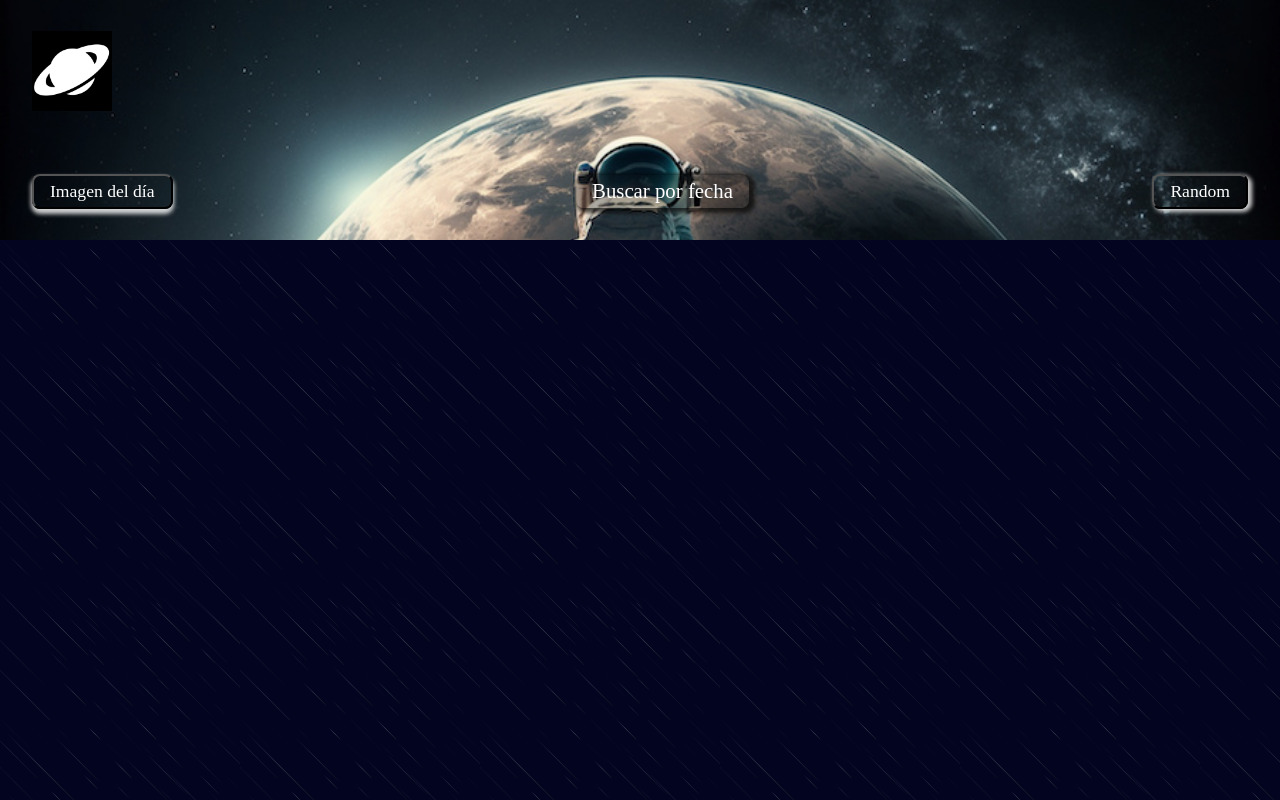
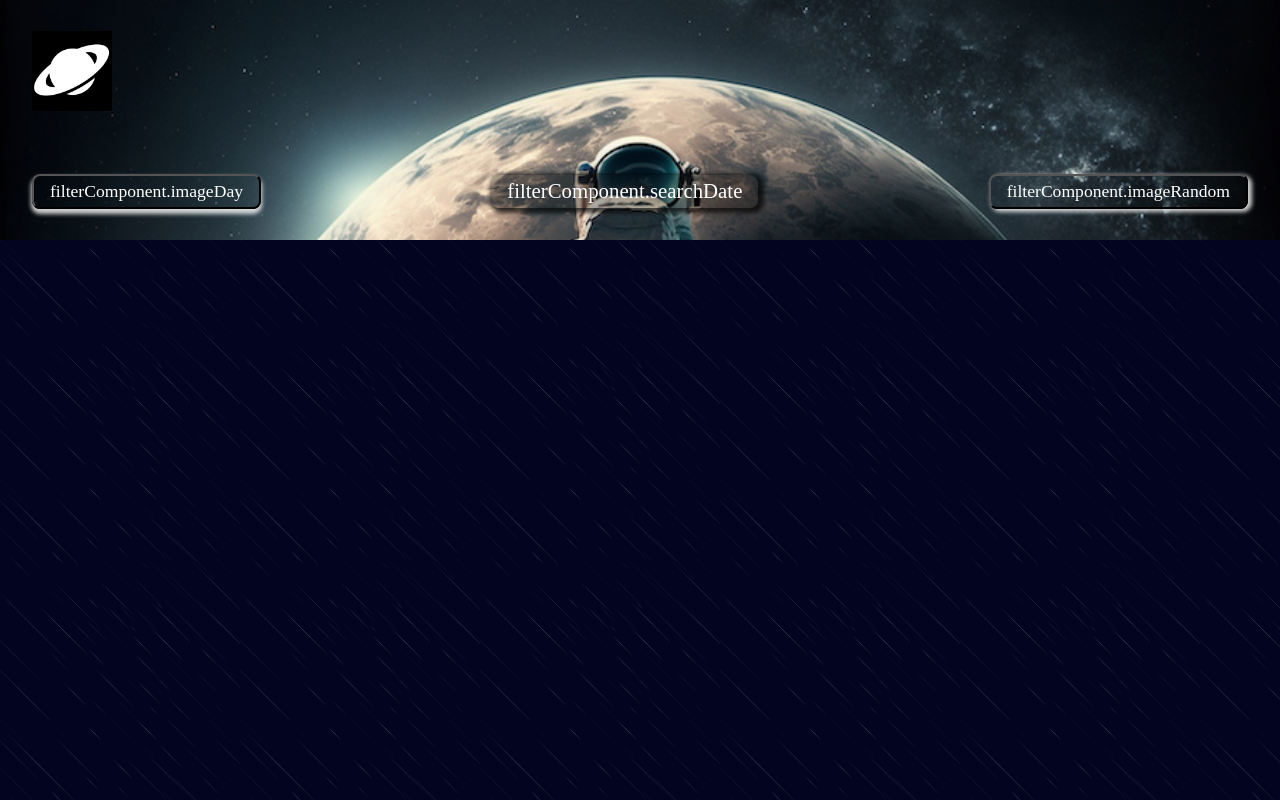
Before and after one commit to ferchodeleon/nasa, a React (Vite) app: page / in a window 1280 px wide. Built offline with nearby package versions, Linux system fonts and the light colour scheme.

Commit message:
Add language translate

```diff
--- a/src/components/FilterComponent.jsx
+++ b/src/components/FilterComponent.jsx
@@ -1,8 +1,11 @@
 import PropTypes from "prop-types";
 
 import "../styles/FilterComponent.css";
+import { useTranslation } from "react-i18next";
 
 export const FilterComponent = ({ dateToday, handleToday }) => {
+  const [t] = useTranslation("global");
+
   return (
     <div className="filter-container">
       <button
@@ -10,19 +13,21 @@
         className="filter-button today"
         onClick={() => handleToday("today")}
       >
-        {dateToday !== null ? `Foto del día: ${dateToday}` : "Imagen del día"}
+        {dateToday !== null
+          ? `${t("filterComponent.photoDay")}: ${dateToday}`
+          : `${t("filterComponent.imageDay")}`}
       </button>
       <button
         className="filter-button search"
         onClick={() => handleToday("dates")}
       >
-        Buscar por fecha
+        {t("filterComponent.searchDate")}
       </button>
       <button
         className="filter-button contact"
         onClick={() => handleToday("random")}
       >
-        Random
+        {t("filterComponent.imageRandom")}
       </button>
     </div>
   );
```
